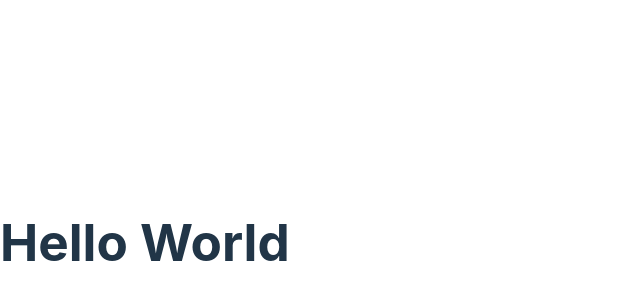
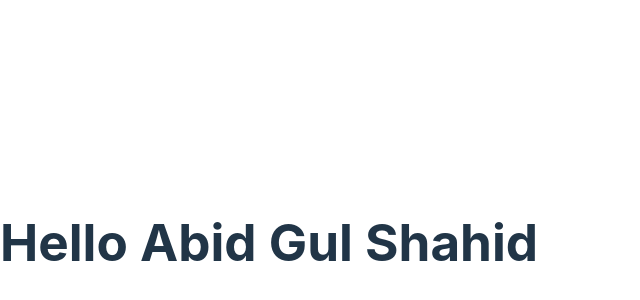
Before and after one commit to abidgulshahid/react-learning-app, a React (Vite) app in the folder react_learning/: page / in a window 1280 px wide. Shown: the part 158-458 px from the top of the page, without its empty margins (0-640 px from the left). Built offline with nearby package versions, Linux system fonts and the light colour scheme.

Commit message:
Update Message.tsx

```diff
--- a/react_learning/src/Message.tsx
+++ b/react_learning/src/Message.tsx
@@ -1,6 +1,8 @@
 
 function Message() {
-    return <h1>Hello World</h1>
+    <button>Hello</button>
+    const Name = "Abid Gul Shahid"
+    return <h1>Hello {Name}</h1>
 
   }
 
```
